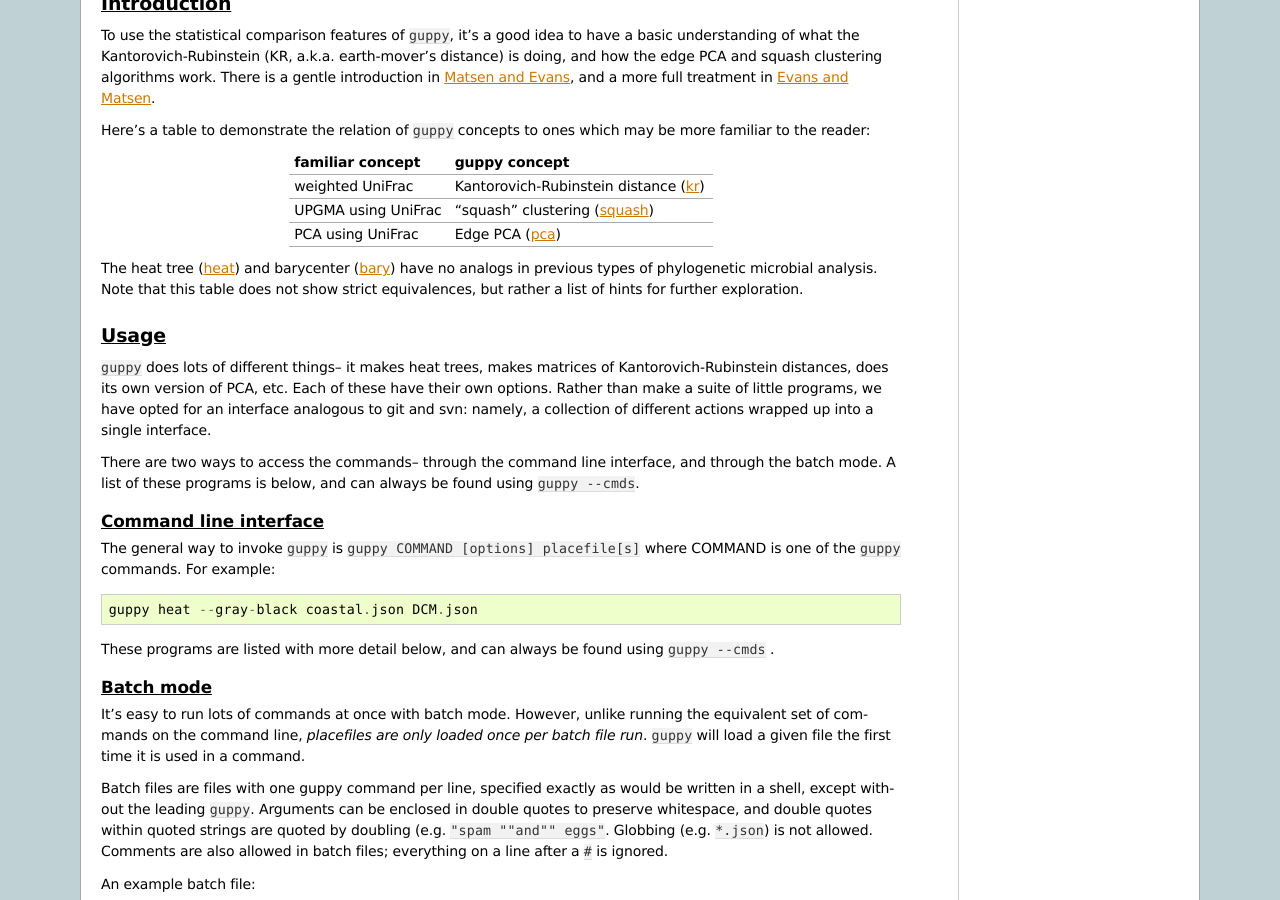
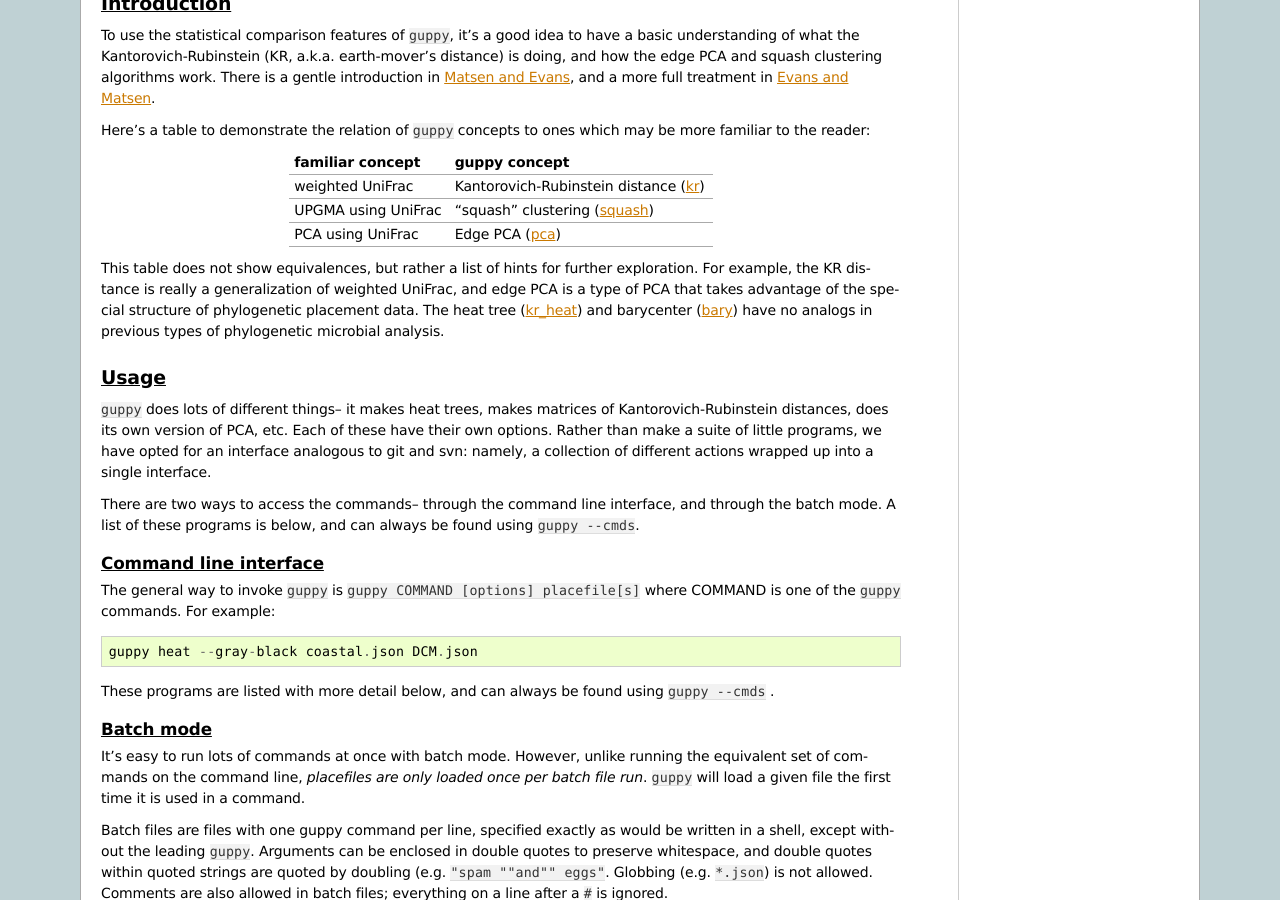
Before and after one commit to matsen/pplacer, a Sphinx documentation site: the page built from docs/guppy.rst, in a window 1280 px wide and 900 px high, scrolled down 527 px. Built offline with Sphinx 7.4.7, drawn with Linux system fonts in a browser that asks for light colours; formulas are drawn with MathJax 3; pages that are not in the unit, such as notebooks, are missing from menus.

Commit message:
Doc tune-up.

```diff
--- a/docs/guppy.rst
+++ b/docs/guppy.rst
@@ -35,8 +35,9 @@ UPGMA using UniFrac       "squash" clustering (squash_)
 PCA using UniFrac         Edge PCA (pca_)
 ========================  =============
 
-The heat tree (heat_) and barycenter (bary_) have no analogs in previous types of phylogenetic microbial analysis.
-Note that this table does not show strict equivalences, but rather a list of hints for further exploration.
+This table does not show equivalences, but rather a list of hints for further exploration.
+For example, the KR distance is really a generalization of weighted UniFrac, and edge PCA is a type of PCA that takes advantage of the special structure of phylogenetic placement data.
+The heat tree (kr_heat_) and barycenter (bary_) have no analogs in previous types of phylogenetic microbial analysis.
 
 
 Usage
@@ -125,7 +126,7 @@ List of subcommands
 .. _pd: generated_rst/pd.html
 .. _squash: generated_rst/squash.html
 .. _pca: generated_rst/pca.html
-.. _heat: generated_rst/heat.html
+.. _kr_heat: generated_rst/kr_heat.html
 .. _bary: generated_rst/bary.html
 
 .. _pplacer: http://matsen.fhrcrc.org/pplacer
```
